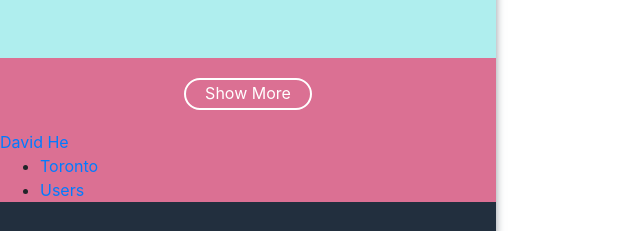
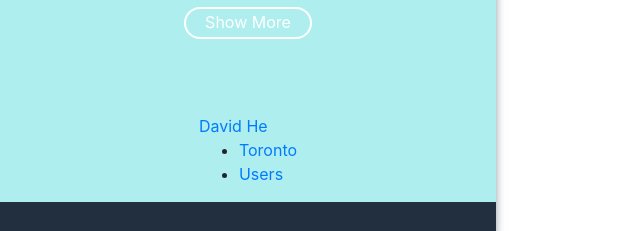
Before and after one commit to dav-he123/slider, a React (Create React App) app in the folder my-app/: page / in a window 1280 px wide. Shown: the part 616-847 px from the top of the page, without its empty margins (0-640 px from the left). Built offline with nearby package versions, Linux system fonts and the light colour scheme.

Commit message:
imported BottomDrawer into ProfileIndex

```diff
--- a/my-app/src/components/BottomDrawer/BottomDrawer.js
+++ b/my-app/src/components/BottomDrawer/BottomDrawer.js
@@ -1,19 +1,14 @@
 import React from "react";
-// import Button from "./Button";
+import "./BottomDrawer.scss";
 
 
-export default function BottomDrawer(props) {
+const BottomDrawer = props => (
 
-  <nav>
-
+  <nav className = "bottom-drawer">
 
   </nav>
 
-  return (
 
+);
 
-
-
-  );
-
-}
+export default BottomDrawer;
--- a/my-app/src/components/Profile/ProfileComponent.scss
+++ b/my-app/src/components/Profile/ProfileComponent.scss
@@ -89,12 +89,12 @@
     background-color: lightgray;
   }
 
-  &__bottom {
-    height: 20%;
+  // &__bottom {
+    // height: 20%;
     // height: 20rem;
-    width: 100%;
-    background-color: palevioletred;
-    transition: color .3s;
+    // width: 100%;
+    // background-color: palevioletred;
+    // transition: color .3s;
 
     &--button {
       display: flex;
@@ -102,7 +102,7 @@
       align-items: center;
       height: 50%;
     }
-  }
+  // }
 }
 
 // }
--- a/my-app/src/components/Profile/ProfileIndex.js
+++ b/my-app/src/components/Profile/ProfileIndex.js
@@ -3,6 +3,8 @@ import "./ProfileComponent.scss";
 import Button from "../BottomDrawer/Button";
 
 import Toolbar from "../Toolbar/Toolbar";
+
+import BottomDrawer from "../BottomDrawer/BottomDrawer";
 
 
 export default function Profile() {
@@ -41,13 +43,16 @@ export default function Profile() {
           />
         </div>
 
-        <div className="profile__bottom">
+        {/* <div className="profile__bottom"> */}
           <div className="profile__bottom--button">
             <Button type="submit">Show More</Button>
           </div>
            <Toolbar/>
-        </div>
+        {/* </div> */}
       </form>
+
+      <BottomDrawer />
+
     </div>
   );
 }
```
Also changed, not shown: my-app/src/components/BottomDrawer/BottomDrawer.scss (added).
